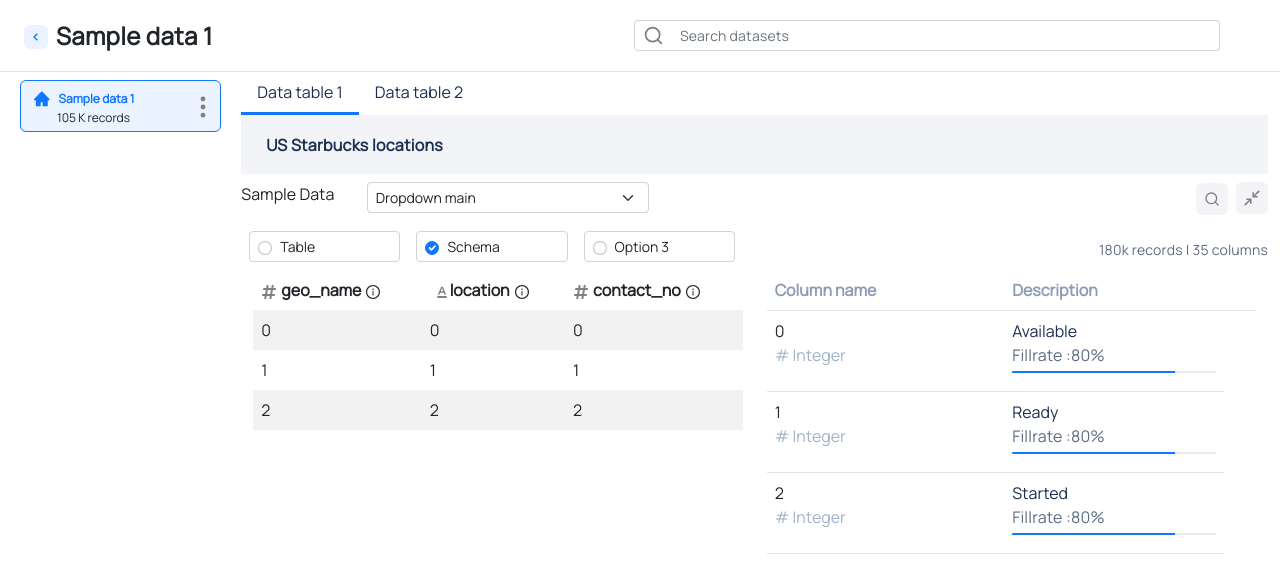
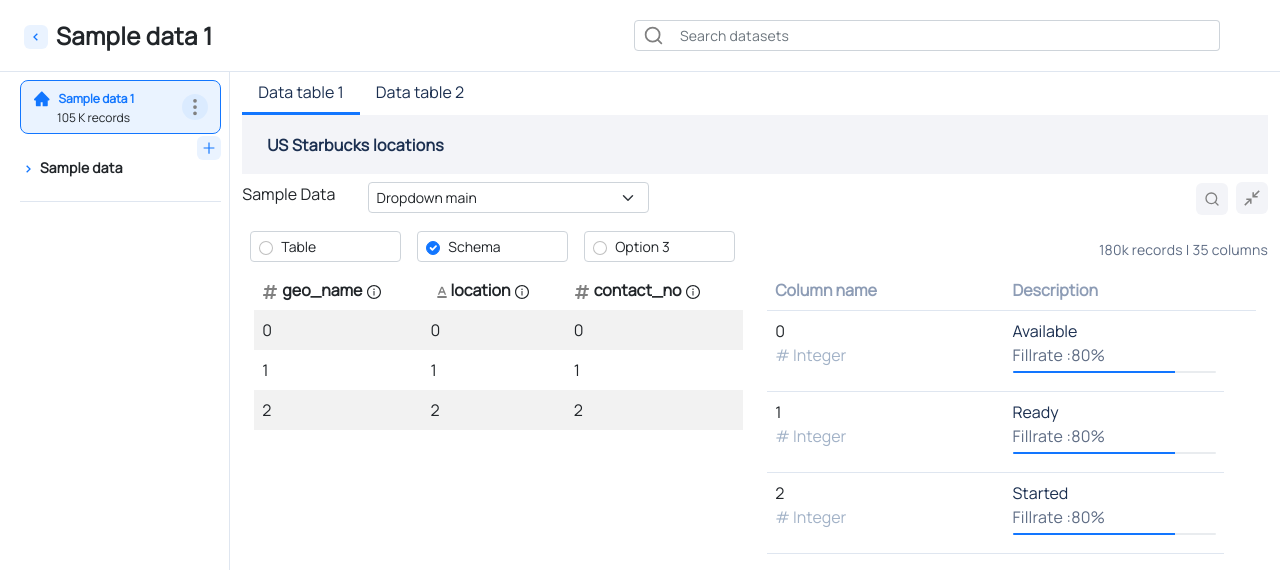
Before and after one commit to shrestha-suvha/grepsr-assessment, a React (Create React App) app: page / in a window 1280 px wide. Shown: the top 574 px of the page. Built offline with nearby package versions, Linux system fonts and the light colour scheme.

Commit message:
added side nav

```diff
--- a/src/App.tsx
+++ b/src/App.tsx
@@ -1,13 +1,13 @@
 import React from 'react';
 import { Container, Row, Col } from 'react-bootstrap';
 import { FiSearch } from 'react-icons/fi';
-import { BiChevronLeft } from 'react-icons/bi';
+import { BiChevronLeft, BiChevronRight } from 'react-icons/bi';
 import { CgCompressRight } from 'react-icons/cg';
 import { BsThreeDotsVertical } from 'react-icons/bs';
 import Tab from 'react-bootstrap/Tab';
 import Tabs from 'react-bootstrap/Tabs';
 import Form from 'react-bootstrap/Form';
-import { AiFillHome } from 'react-icons/ai';
+import { AiFillHome, AiOutlinePlus } from 'react-icons/ai';
 
 import DataList from './components/DataList';
 
@@ -40,7 +40,8 @@ function App() {
       </Row>
       <Row>
         <Col className={'col-sm-2 pe-0 m-2'}>
-          <div className="d-flex  justify-content-between border rounded-2 px-1 py-1 border-info bg-info-light">
+          <div className="side_nav">
+            <div className="d-flex  justify-content-between  px-1 py-1 side_nav__item--active">
               <div className="ms-2">
                 <AiFillHome size="1.1em" color="#1276ff" className="d-inline" />
                 {/* <div className="fs-esm d-inline ps-2"> */}
@@ -48,13 +49,23 @@ function App() {
                 <div className="fs-esm ps-4">105 K records</div>
                 {/* </div> */}
               </div>
-            <div className="pt-2">
-              <BsThreeDotsVertical size={'1.625em'} color="gray" />
+              <div className="pt-2 me-2">
+                <BsThreeDotsVertical color="gray" className="side_nav__icon--active " />
+              </div>
+            </div>
+            <div className="d-flex  justify-content-between  border-bottom">
+              <div>
+                <BiChevronRight size={'1em'} className={'side_nav__icon--expand'} />
+                <span className="side_nav__item-title ps-1">Sample data</span>
+              </div>
+              <div>
+                <AiOutlinePlus className="side_nav__icon--add" />
+              </div>
             </div>
           </div>
         </Col>
 
-        <Col>
+        <Col className="border-start">
           <Row>
             <Col>
               <Tabs variant="pills" defaultActiveKey="tableOne" transition={false} id="data-table-detail">
--- /dev/null
+++ b/src/sass/layout/_side-nav.scss
@@ -0,0 +1,38 @@
+.side_nav {
+  &__item {
+    &--active {
+      height: 54px;
+      background: $info-light 0% 0% no-repeat padding-box;
+      border: 1px solid $info;
+      border-radius: 8px;
+      opacity: 1;
+    }
+  }
+  &__item-title {
+    text-align: left;
+    font: normal normal bold 14px/67px $font-family-base;
+    letter-spacing: 0.22px;
+    opacity: 1;
+  }
+  &__icon {
+    &--active {
+      height: 26px;
+      width: 26px;
+      background-color: $info-light-1;
+      border-radius: 50%;
+      padding: 3px;
+    }
+    &--add {
+      width: 24px;
+      height: 24px;
+      background: $info-light 0% 0% no-repeat padding-box;
+      border-radius: 6px;
+      opacity: 1;
+      color: $info;
+      padding: 4px;
+    }
+    &--expand {
+      color: $info;
+    }
+  }
+}
--- a/src/sass/layout/index.scss
+++ b/src/sass/layout/index.scss
@@ -1,3 +1,3 @@
 @import 'nav';
-
+@import 'side-nav';
 @import 'table';
--- a/src/sass/utilities/_variables.scss
+++ b/src/sass/utilities/_variables.scss
@@ -12,6 +12,7 @@ $text-color-light-2: #8d9cb5 !default;
 $text-muted: #a2b2c7 !default;
 $info: #1276ff !default;
 $info-light: #eaf3ff !default;
+$info-light-1: #dbebff;
 $border-color: #dfe6f0 !default;
 
 $font-size-sm: 0.875em;
```
Lines whose indentation alone changed are shown as unchanged.
